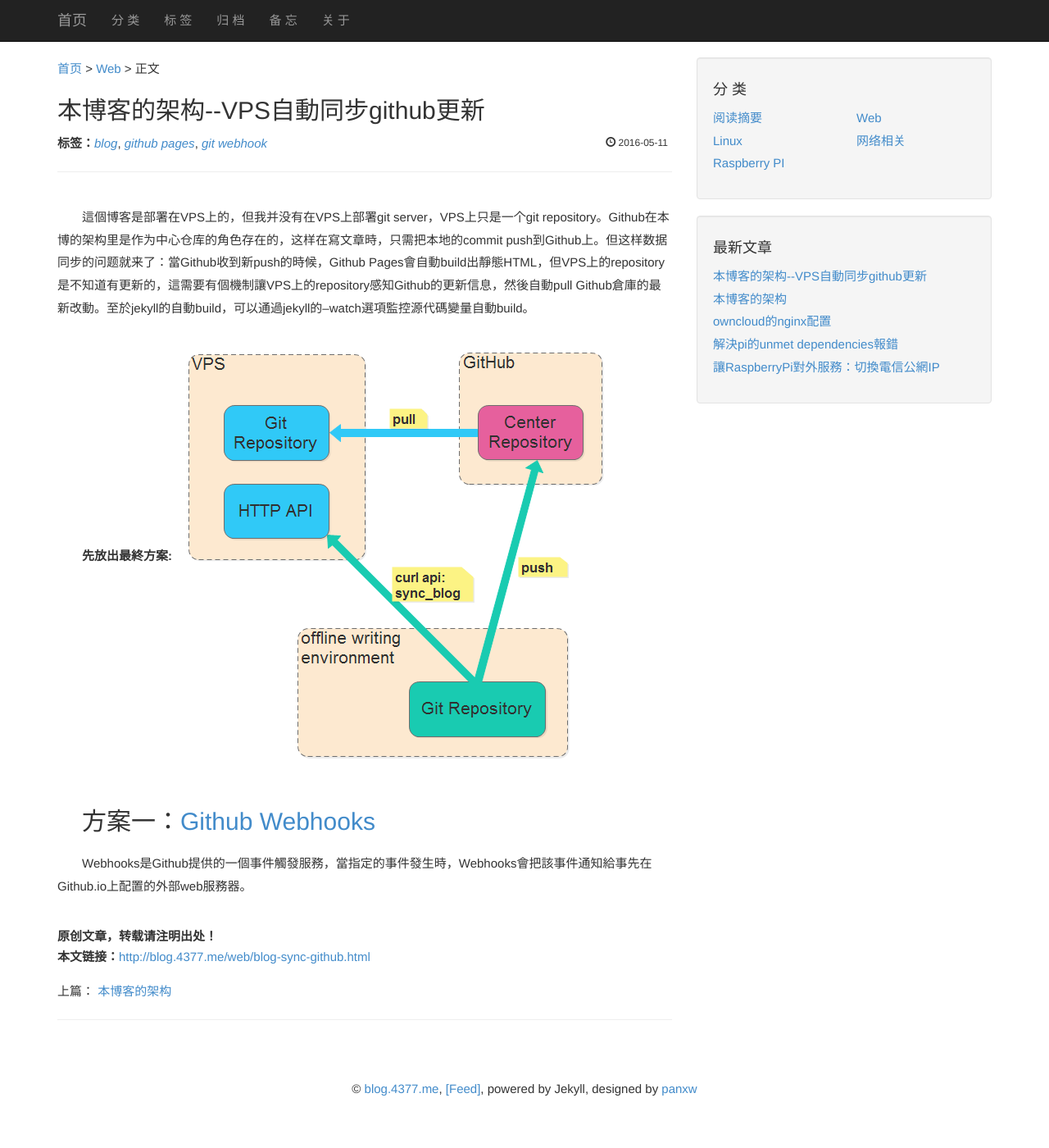
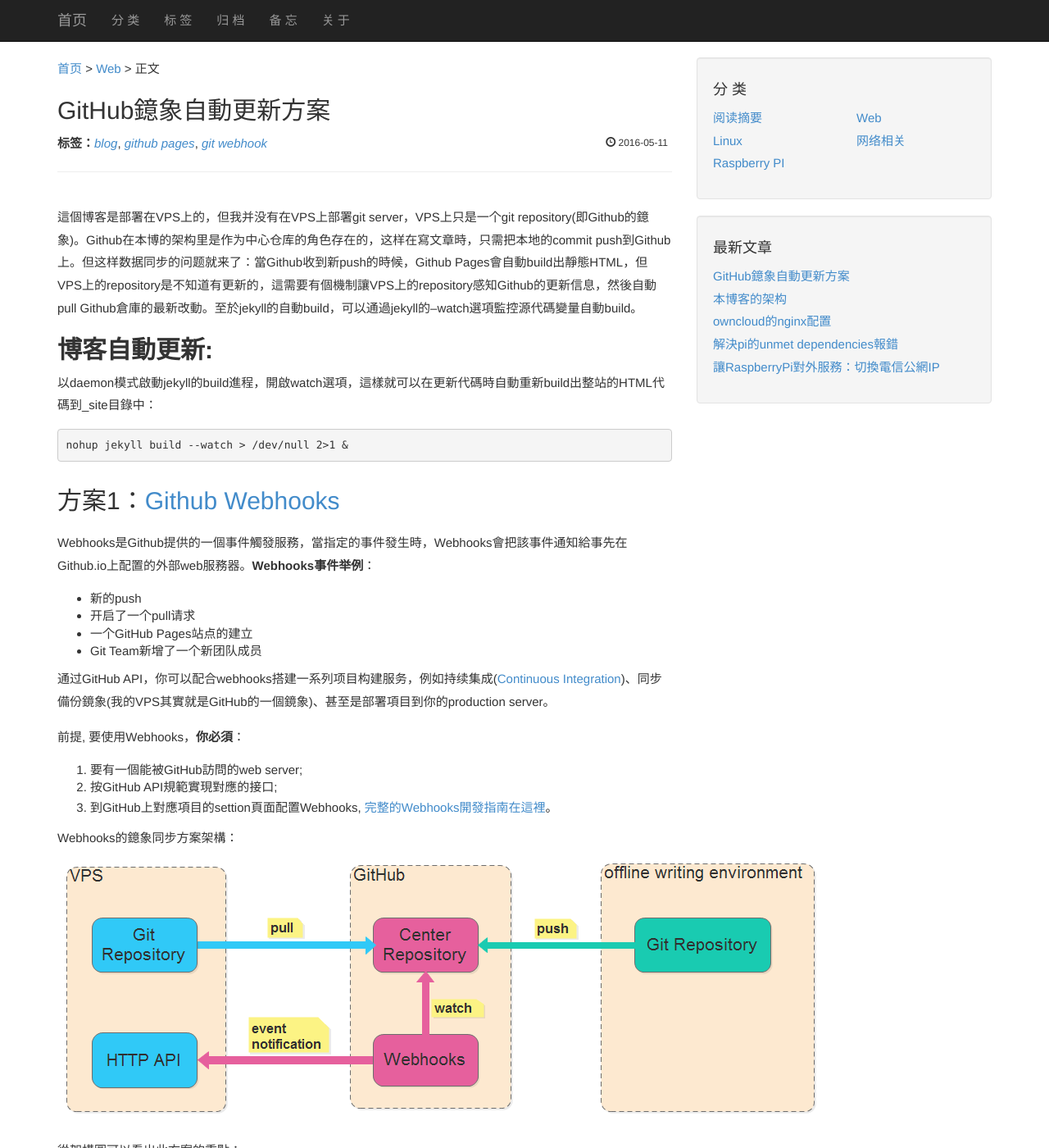
Before and after one commit to sunshine17/sunshine17.github.io, a Jekyll site: the page built from _posts/2016-05-11-blog-sync-github.md, in a window 1280 px wide and 1400 px high. Shown: the whole window at 82% size. Built offline with Jekyll 4.4.1, drawn with Linux system fonts in a browser that asks for light colours; comment, search, counter and statistics services are not loaded; some of the changed text lies outside the part shown.

Commit message:
add post

````diff
--- a/_layouts/post.html
+++ b/_layouts/post.html
@@ -19,7 +19,7 @@ layout: default
 <br/>
 
 <!-- content -->
-<div style="text-indent:2em;">
+<div>
 {{ content }}
 </div>
 
--- a/_posts/2016-05-11-blog-sync-github.md
+++ b/_posts/2016-05-11-blog-sync-github.md
@@ -1,15 +1,89 @@
 ---
 layout: post
 category: "web"
-title:  "本博客的架构--VPS自動同步github更新"
+title:  "GitHub鐿象自動更新方案"
 tags: [blog,github pages,git webhook]
 summary: "這個博客是部署在VPS上的，而寫文章時，我們通常只會把本地的commit push到github上，本文討論VPS上的repository與github的即時同步策略，以及分享下我在解決此問題時的思路"
 ---
-這個博客是部署在VPS上的，但我并没有在VPS上部署git server，VPS上只是一个git repository。Github在本博的架构里是作为中心仓库的角色存在的，这样在寫文章時，只需把本地的commit push到Github上。但这样数据同步的问题就来了：當Github收到新push的時候，Github Pages會自動build出靜態HTML，但VPS上的repository是不知道有更新的，這需要有個機制讓VPS上的repository感知Github的更新信息，然後自動pull Github倉庫的最新改動。至於jekyll的自動build，可以通過jekyll的--watch選項監控源代碼變量自動build。
+這個博客是部署在VPS上的，但我并没有在VPS上部署git server，VPS上只是一个git repository(即Github的鐿象)。Github在本博的架构里是作为中心仓库的角色存在的，这样在寫文章時，只需把本地的commit push到Github上。但这样数据同步的问题就来了：當Github收到新push的時候，Github Pages會自動build出靜態HTML，但VPS上的repository是不知道有更新的，這需要有個機制讓VPS上的repository感知Github的更新信息，然後自動pull Github倉庫的最新改動。至於jekyll的自動build，可以通過jekyll的--watch選項監控源代碼變量自動build。
 
-**先放出最終方案:**
-![VPS自動同步GITHUB方案](/images/blog_sync.png "VPS自動同步GITHUB方案")
+## **博客自動更新:**
+以daemon模式啟動jekyll的build進程，開啟watch選項，這樣就可以在更新代碼時自動重新build出整站的HTML代碼到_site目錄中：
+
+```shell
+nohup jekyll build --watch > /dev/null 2>1 &
+```
+
+## 方案1：[Github Webhooks](https://help.github.com/articles/about-webhooks/)
+Webhooks是Github提供的一個事件觸發服務，當指定的事件發生時，Webhooks會把該事件通知給事先在Github.io上配置的外部web服務器。**Webhooks事件举例**：
+
+- 新的push
+- 开启了一个pull请求
+- 一个GitHub Pages站点的建立
+- Git Team新增了一个新团队成员
+
+通过GitHub API，你可以配合webhooks搭建一系列项目构建服务，例如持续集成([Continuous Integration](https://en.wikipedia.org/wiki/Continuous_integration))、同步備份鏡象(我的VPS其實就是GitHub的一個鏡象)、甚至是部署項目到你的production server。
+
+前提, 要使用Webhooks，**你必須**：
+
+1. 要有一個能被GitHub訪問的web server;
+2. 按GitHub API規範實現對應的接口;
+3. 到GitHub上對應項目的settion頁面配置Webhooks, [完整的Webhooks開發指南在這裡](http://developer.github.com/webhooks)。
+
+Webhooks的鐿象同步方案架構：
+![用Webhook實現的VPS鐿象同步方案](/images/blog_sync_webhook.png "用Webhook實現的VPS鐿象同步方案")
+
+從架構圖可以看出此方案的重點：
+
+1. Github提供的**webhook服務**（圖中作為一個組件的形式）: 監控Git倉庫的變動，有變動時就把對應的事件post到VPS上的**HTTP API**服務(event notification)，從而可以在HTTP API中調用相應的shell命令實現VPS倉庫的GIT PULL動作來同步Github上的最新改動到VPS
+2. HTTP API: 需要自己實現的web service, 用來接收Github推送過來的事件，需要參考[Webhooks開發指南](http://developer.github.com/webhooks)來實現
+3. 在Github上配置Webhook
+
+Webhooks作為Github提供的項目構建接口方案，定義了事件、通用API協議、一組對應的安全配置等規範，對於大型項目來說用起來是很有價值的。但對於我的需求來說，只需要當Github有更新時，VPS自動pull一下代碼而已。對接一個定義得完整的API是有一定工作量的，我一看webhook的文檔就沒有對接的興趣了(沒有快速接入說明)，於是我開始思考有沒有更簡單的辦法。
+
+## 方案2：[Github Webhooks](https://help.github.com/articles/about-webhooks/)
+其實只是一個事件通知，不使用Webhooks也能自己實現。這樣就能避免接入webhooks的開發與調試工作量了。自己實現通知的架構圖如下：
+![簡單VPS鐿象同步方案](/images/blog_sync.png "簡單VPS鐿象同步方案")
+
+與【方案1】的區別：
+
+1. 在寫作環境push代碼後直接調用VPS的HTTP API同步，因為寫作環境是可變的，為避免手工寫調用API的命令，我用一個shell腳本封裝了push與調用API兩個動作(FileName: push.sh)：
+
+```
+
+git push
+curl http://4377.me/sync_blog.php
+```
+2. HTTP API無需參考Github API規範，邏輯也很簡單，就是在VPS的repository上`git pull`一下最新改動到VPS。直接用PHP簡單實現即可，其代碼如下(FileName: sync_blog.php)：
+
+```
+
+<?php
+$out = array();
+exec('/var/wsp/blog/sunshine17.github.io/sync.sh', $out);   // 邏輯部分由shell腳本實現
+echo json_encode($out);
+
+```
+
+php調用的shell腳本(FileName: sync.sh)：
+
+```
+#!/bin/zsh
+cd "$(dirname "$0")"
+git pull
+```
+
+這樣，在寫作環境寫完文章後，只要執行push.sh就可以自動同步代碼到Github倉庫，且調用VPS上的HTTP API執行一次同步Github操作，從而自動更新了博客。
+
+## 方案3
+使用**[IFTTT](https://ifttt.com/)**。
+這是國外做得很不錯的一個條件觸發服務，整合了很多知名的互聯網服務，包括天氣、股票、facebook、twitter、google甚至還能發中國運營商的短信（幾年前我試過發當天氣預報有雨時發信息到我的中國移動手機卡，但用了一段時間就用不了了）。
+可惜的是，查了一下IFTTT上的Github Channel，貌似沒有git push的觸發條件，只好作罷。其實IFTTT的方案本質也是一樣，只是IFTTT充當了觸發器的角色（Webhooks）。
 
 
-## 方案一：[Github Webhooks](https://help.github.com/articles/about-webhooks/)
-Webhooks是Github提供的一個事件觸發服務，當指定的事件發生時，Webhooks會把該事件通知給事先在Github.io上配置的外部web服務器。
+## 總結
+一開始，我想到最簡單的辦法是【方案1】，可以順便試用一下Git提供的Webhooks。但後來我選擇了【方案2】。原因如下：
+
+1. 目前的需求只是一個博客鐿象同步，鐿象也只有一個VPS，方案2在能實現的基礎上會更簡單
+2. 暫時未想到要如何運用Webhooks在實際項目中，根據我的按需而學原則，未用得著又沒興趣深入的，不學
+3. 博客的重點不是技術，而是內容，只要能實現功能就足夠了，更多的時間應該花在其他更有價值的技術研究上
````
Also changed, not shown: images/blog_sync.png, images/blog_sync_webhook.png (added).
